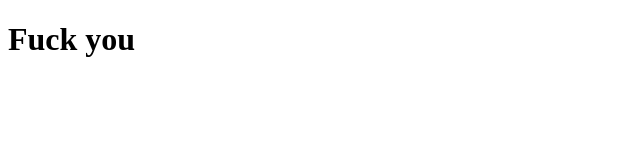
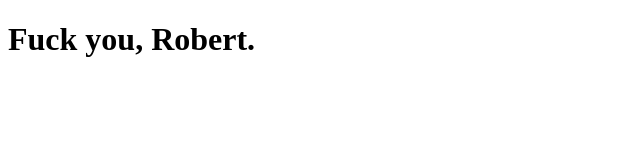
Before and after one commit to rlayrd/slawthed.github.io, a plain HTML site: page index.html in a window 1280 px wide. Shown: the whole page, without its empty margins (0-640 px from the left). Drawn offline with Linux system fonts and the light colour scheme.

Commit message:
Add robert

```diff
--- a/index.html
+++ b/index.html
@@ -4,6 +4,6 @@
         <title>Stuff</title>
     </head>
     <body>
-        <h1>Fuck you</h1>
+        <h1>Fuck you, Robert.</h1>
     </body>
 </html>
```
